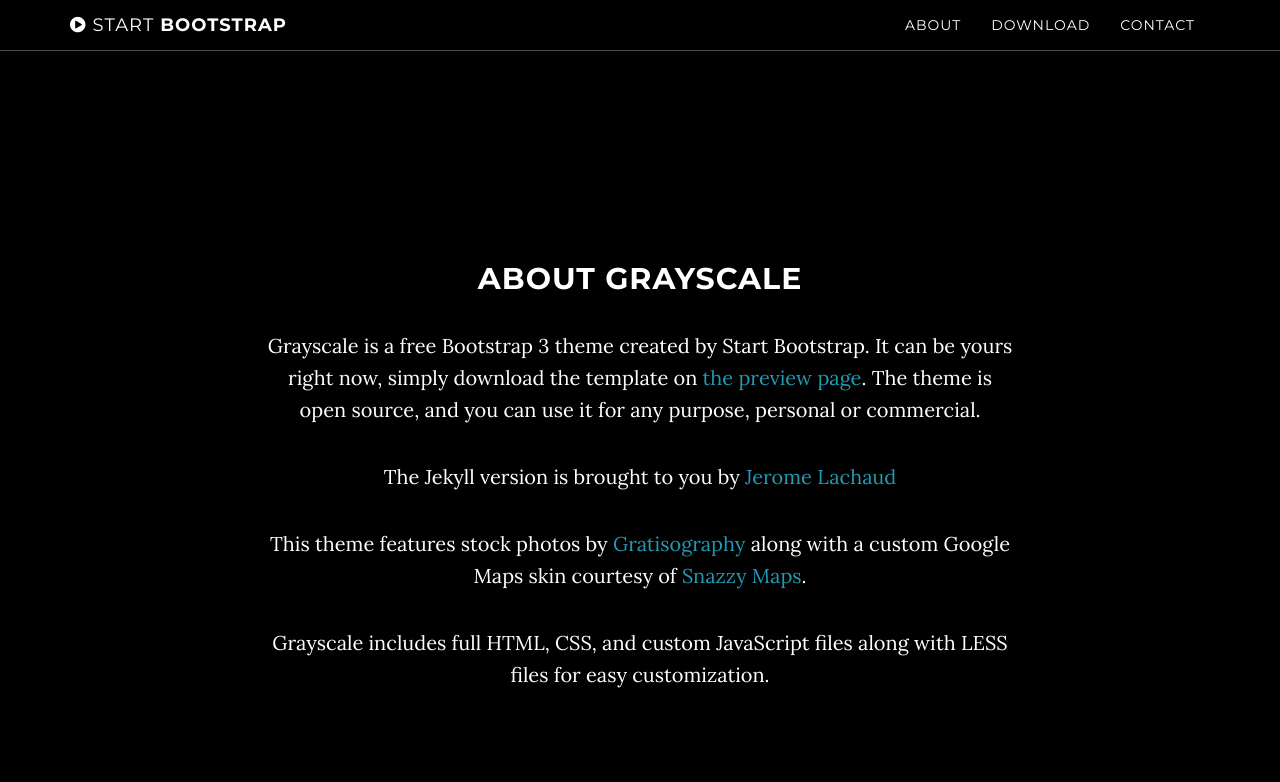
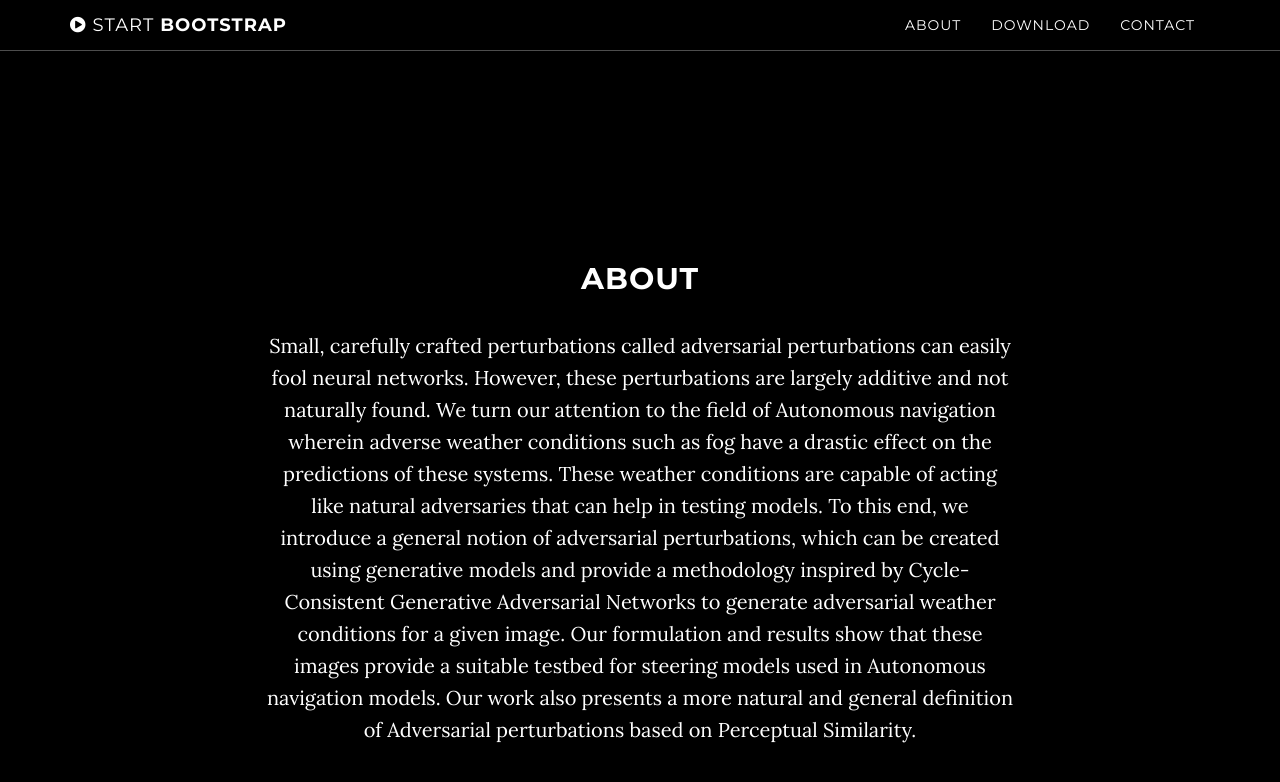
Before and after one commit to code-Assasin/website_little_fog, a Jekyll site: the page built from grayscale-theme/index.html, in a window 1280 px wide and 900 px high, scrolled down 838 px. Shown: the top 782 px of the window. Built offline with Jekyll 4.4.1, drawn with Linux system fonts in a browser that asks for light colours.

Commit message:
Update about.html

```diff
--- a/grayscale-theme/_includes/about.html
+++ b/grayscale-theme/_includes/about.html
@@ -2,11 +2,8 @@
     <section id="about" class="container content-section text-center">
         <div class="row">
             <div class="col-lg-8 col-lg-offset-2">
-                <h2>About Grayscale</h2>
-                <p>Grayscale is a free Bootstrap 3 theme created by Start Bootstrap. It can be yours right now, simply download the template on <a href="http://startbootstrap.com/template-overviews/grayscale/">the preview page</a>. The theme is open source, and you can use it for any purpose, personal or commercial.</p>
-                <p>The Jekyll version is brought to you by <a href="https://github.com/jeromelachaud">Jerome Lachaud</a></p>
-                <p>This theme features stock photos by <a href="http://gratisography.com/">Gratisography</a> along with a custom Google Maps skin courtesy of <a href="http://snazzymaps.com/">Snazzy Maps</a>.</p>
-                <p>Grayscale includes full HTML, CSS, and custom JavaScript files along with LESS files for easy customization.</p>
+                <h2>About</h2>
+                <p>  Small, carefully crafted perturbations called adversarial perturbations can easily fool neural networks. However, these perturbations are largely additive and not naturally found. We turn our attention to the field of Autonomous navigation wherein adverse weather conditions such as fog have a drastic effect on the predictions of these systems. These weather conditions are capable of acting like natural adversaries that can help in testing models. To this end, we introduce a general notion of adversarial perturbations, which can be created using generative models and provide a methodology inspired by Cycle-Consistent Generative Adversarial Networks to generate adversarial weather conditions for a given image. Our formulation and results show that these images provide a suitable testbed for steering models used in Autonomous navigation models. Our work also presents a more natural and general definition of Adversarial perturbations based on Perceptual Similarity. </p>
             </div>
         </div>
     </section>
```
